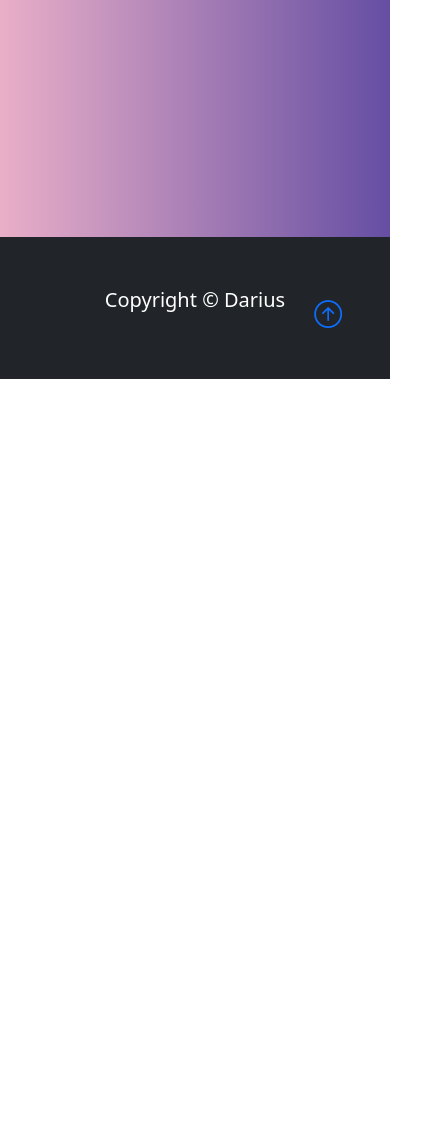
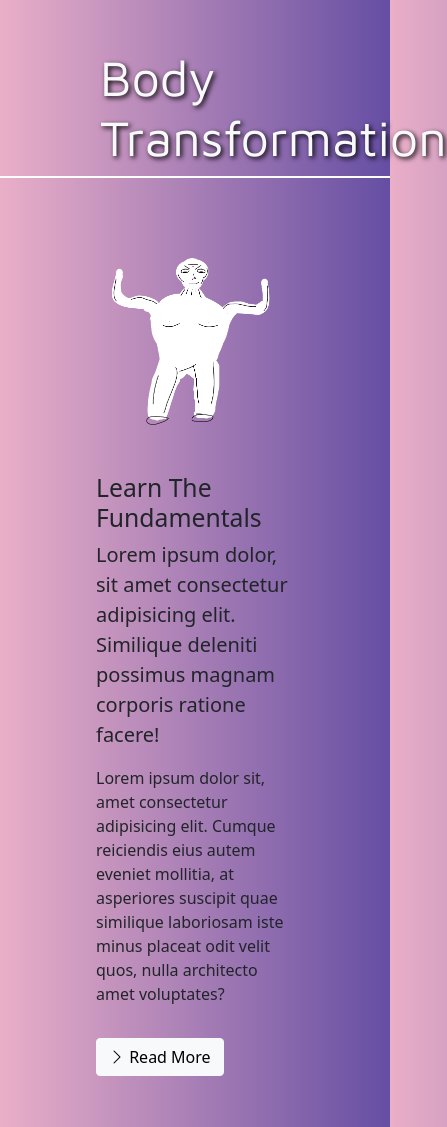
Before and after one commit to fizzydarius/website, a plain HTML site: page journey/index.html in a window 390 px wide. Shown: the part 2080-3207 px from the top of the page, 447 px wide, since content can reach past the window. Before the commit the page ends 2459 px from the top, so only its background shows below. Drawn offline with nearby package versions, Linux system fonts and the light colour scheme; files whose address does not match are found by name.

Commit message:
Updates
Put everything into separate folders, fixed issues with linking other pages.
Added the base for body transformation.
Other changes

```diff
--- a/journey/index.html
+++ b/journey/index.html
@@ -4,7 +4,7 @@
    <meta charset="UTF-8">
    <meta http-equiv="X-UA-Compatible" content="IE=edge">
    <meta name="viewport" content="width=device-width, initial-scale=1.0">
-   <link rel="icon" href="images/icon.png" type="image/x-icon">
+   <link rel="icon" href="../images/icon.png" type="image/x-icon">
     <link
       href="https://cdn.jsdelivr.net/npm/bootstrap@5.0.1/dist/css/bootstrap.min.css"
       rel="stylesheet"
@@ -108,11 +108,34 @@
     </div>
     <div style="padding: 5mm"></div>
     <div style="padding: 5mm"></div>
-    <div style="padding: 5mm"></div>
-    <div style="padding: 5mm"></div>
-    <div style="padding: 5mm"></div>
-    <div style="padding: 5mm"></div>
-    <div style="padding: 5mm"></div>
+    <h2 class="pb-2 text-light" style="text-shadow: 2px 2px 5px black!important; padding-left: 100px; font-family: Maven Pro; font-size: 50px; border-bottom: 2px solid white;">Body Transformation</h2>
+
+
+    <section id="learn" class="p-5">
+        <div class="container">
+          <div class="row align-items-center justify-content-between">
+            <div class="col-md">
+              <img src="../images/henchman.png" class="img-fluid" alt="" />
+            </div>
+            <div class="col-md p-5">
+              <h2>Learn The Fundamentals</h2>
+              <p class="lead">
+                Lorem ipsum dolor, sit amet consectetur adipisicing elit.
+                Similique deleniti possimus magnam corporis ratione facere!
+              </p>
+              <p>
+                Lorem ipsum dolor sit, amet consectetur adipisicing elit. Cumque
+                reiciendis eius autem eveniet mollitia, at asperiores suscipit
+                quae similique laboriosam iste minus placeat odit velit quos,
+                nulla architecto amet voluptates?
+              </p>
+              <a href="#" class="btn btn-light mt-3">
+                <i class="bi bi-chevron-right"></i> Read More
+              </a>
+            </div>
+          </div>
+        </div>
+      </section>
 
 
       <footer class="p-5 bg-dark text-white text-center position-relative">
```
Also changed, not shown: aboutme/index.html (+2 -2 lines), diet/index.html (+2 -2 lines), index.html (+7 -7 lines), training/index.html (+2 -2 lines), wisewords/index.html (+2 -2 lines), images/henchman.png (added), spotify.svg (deleted).
